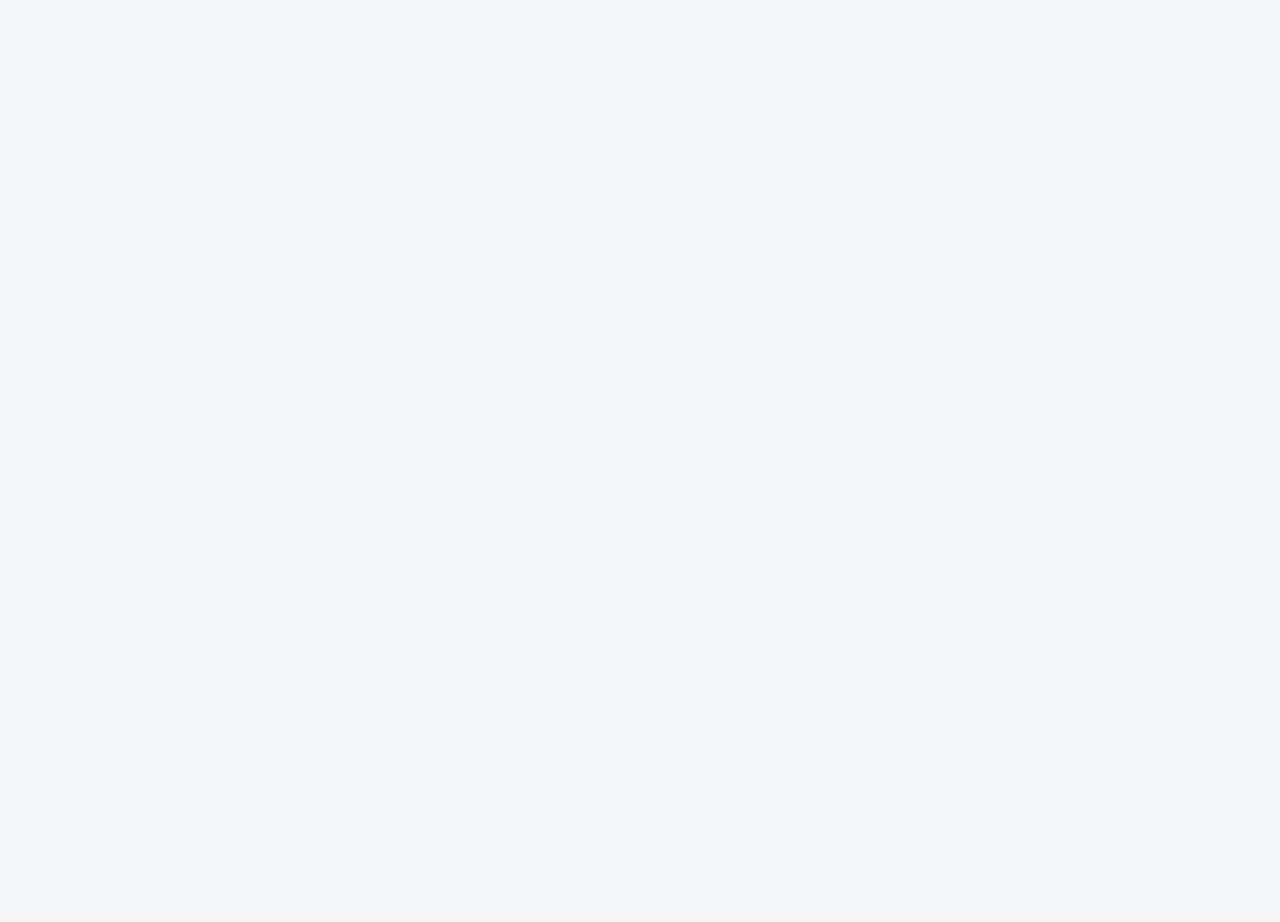
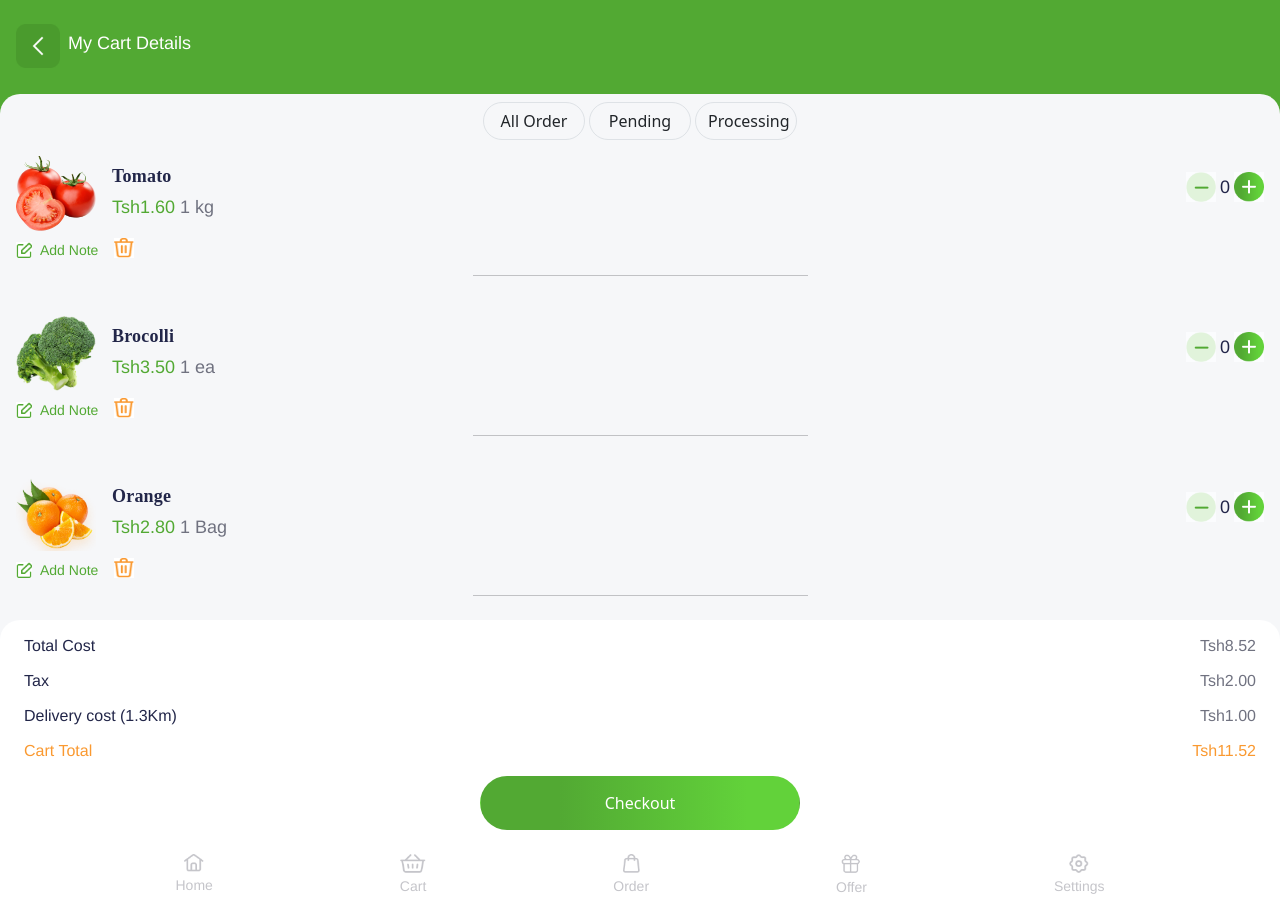
Before and after one commit to michaelchristwin/farm-to-door, a React (Create React App) app: page /farm-to-door/cart-checkout in a window 1280 px wide. Before the commit the page ends 800 px from the top, so only its background shows below. Built offline with nearby package versions, Linux system fonts and the light colour scheme.

Commit message:
Init Checkout page

```diff
--- a/src/Components/App.jsx
+++ b/src/Components/App.jsx
@@ -17,6 +17,7 @@ import HomeS from "./Pages/home_s";
 import Details from "./Pages/details";
 import DList from "./JSX/detailList";
 import Cart from "./Pages/cart";
+import CartCheckout from "./Pages/cart-checkout";
 
 function App() {
   return (
@@ -68,7 +69,7 @@ function App() {
           }
         />
         <Route path={`${BaseUrl}/cart`} element={<Cart />} />
-        <Route path={`${BaseUrl}/cart-checkout`} />
+        <Route path={`${BaseUrl}/cart-checkout`} element={<CartCheckout />} />
       </Routes>
     </main>
   );
--- a/src/Components/CSS/styles.css
+++ b/src/Components/CSS/styles.css
@@ -475,7 +475,7 @@ body {
   background-color: #f6f7f9 !important;
   border-top-left-radius: 20px;
   border-top-right-radius: 20px;
-  height: 80vh;
+  height: 100vh;
 }
 .cart-b {
   width: 102px;
@@ -542,8 +542,13 @@ body {
 .checkout {
   width: 320px;
   height: 54px;
+  text-decoration: none !important;
   background: linear-gradient(90deg, #52a933 24.74%, #62d23a 83.62%);
   border-radius: 50px !important;
+  color: white !important;
+}
+.li-out {
+  text-decoration: none;
   color: white !important;
 }
 .cart-link {
@@ -552,3 +557,39 @@ body {
 .fin {
   margin-top: -100px;
 }
+.check-s {
+  border-top-left-radius: 20px;
+  border-top-right-radius: 20px;
+}
+.cart-tot {
+  font-family: "Helvetica";
+  font-style: normal;
+  font-weight: 400;
+  font-size: 16px;
+  line-height: 19px;
+  color: #fa9930;
+}
+.sub-tot {
+  font-family: "Helvetica Neue";
+  font-style: normal;
+  font-weight: 400;
+  font-size: 16px;
+  line-height: 19px;
+  color: #222649;
+}
+.sub-price {
+  font-family: "Helvetica Neue";
+  font-style: normal;
+  font-weight: 400;
+  font-size: 16px;
+  line-height: 19px;
+  color: #707280;
+}
+.sub-price-l {
+  font-family: "Helvetica Neue";
+  font-style: normal;
+  font-weight: 400;
+  font-size: 16px;
+  line-height: 19px;
+  color: #fa9930;
+}
--- a/src/Components/Pages/cart-checkout.jsx
+++ b/src/Components/Pages/cart-checkout.jsx
@@ -31,16 +31,36 @@ function CartCheckout() {
         <img src={BackG} alt="Back" className="back-g" />
         <p className="cart-t mt-2 ms-2">My Cart Details</p>
       </div>
-      <section className="the-cart mb-5">
+      <section className="the-cart">
         <div className="d-flex justify-content-center pt-2">
           <button className="cart-b btn border">All Order</button>
           <button className="cart-b btn border ms-1">Pending</button>
           <button className="cart-b btn border ms-1">Processing</button>
         </div>
         {ToBuy}
-        <button className="btn checkout d-block mx-auto mt-5">Checkout</button>
-      </section>
-      <Navbar bg="white" variant="light" className="pb-4" id="nav-bar">
+        <section className="bg-white pt-3 check-s">
+          <div className="px-4">
+            <div className="d-flex justify-content-between">
+              <p className="sub-tot">Total Cost</p>
+              <p className="sub-price">Tsh8.52</p>
+            </div>
+            <div className="d-flex justify-content-between">
+              <p className="sub-tot">Tax</p>
+              <p className="sub-price">Tsh2.00</p>
+            </div>
+            <div className="d-flex justify-content-between">
+              <p className="sub-tot">Delivery cost (1.3Km)</p>
+              <p className="sub-price">Tsh1.00 </p>
+            </div>
+            <div className="d-flex justify-content-between cart-tot">
+              <p>Cart Total</p>
+              <p className="sub-price-l">Tsh11.52</p>
+            </div>
+          </div>
+          <button className="btn checkout d-block mx-auto mb-2">
+            Checkout
+          </button>
+          <Navbar bg="white" variant="light" className="pb-3" id="nav-bar">
             <Container className="d-block cont-nav">
               <Nav className="me-auto" id="nav">
                 <Nav.Link className="d-block">
@@ -90,6 +110,8 @@ function CartCheckout() {
               </Nav>
             </Container>
           </Navbar>
+        </section>
+      </section>
     </main>
   );
 }
--- a/src/Components/Pages/cart.jsx
+++ b/src/Components/Pages/cart.jsx
@@ -39,10 +39,13 @@ function Cart() {
           <button className="cart-b btn border ms-1">Processing</button>
         </div>
         {ToBuy}
-      </section>
-      <section className="bg-light">
-        <button className="btn checkout d-block mx-auto mb-2">Checkout</button>
-        <Navbar bg="white" variant="light" className="pb-4" id="nav-bar">
+        <section className="bg-white pt-3 check-s">
+          <button className="btn checkout d-block mx-auto mb-2">
+            <Link to={`${BaseUrl}/cart-checkout`} className="li-out">
+              Checkout
+            </Link>
+          </button>
+          <Navbar bg="white" variant="light" className="pb-3" id="nav-bar">
             <Container className="d-block cont-nav">
               <Nav className="me-auto" id="nav">
                 <Nav.Link className="d-block">
@@ -93,6 +96,7 @@ function Cart() {
             </Container>
           </Navbar>
         </section>
+      </section>
     </main>
   );
 }
```
Lines whose indentation alone changed are shown as unchanged.
